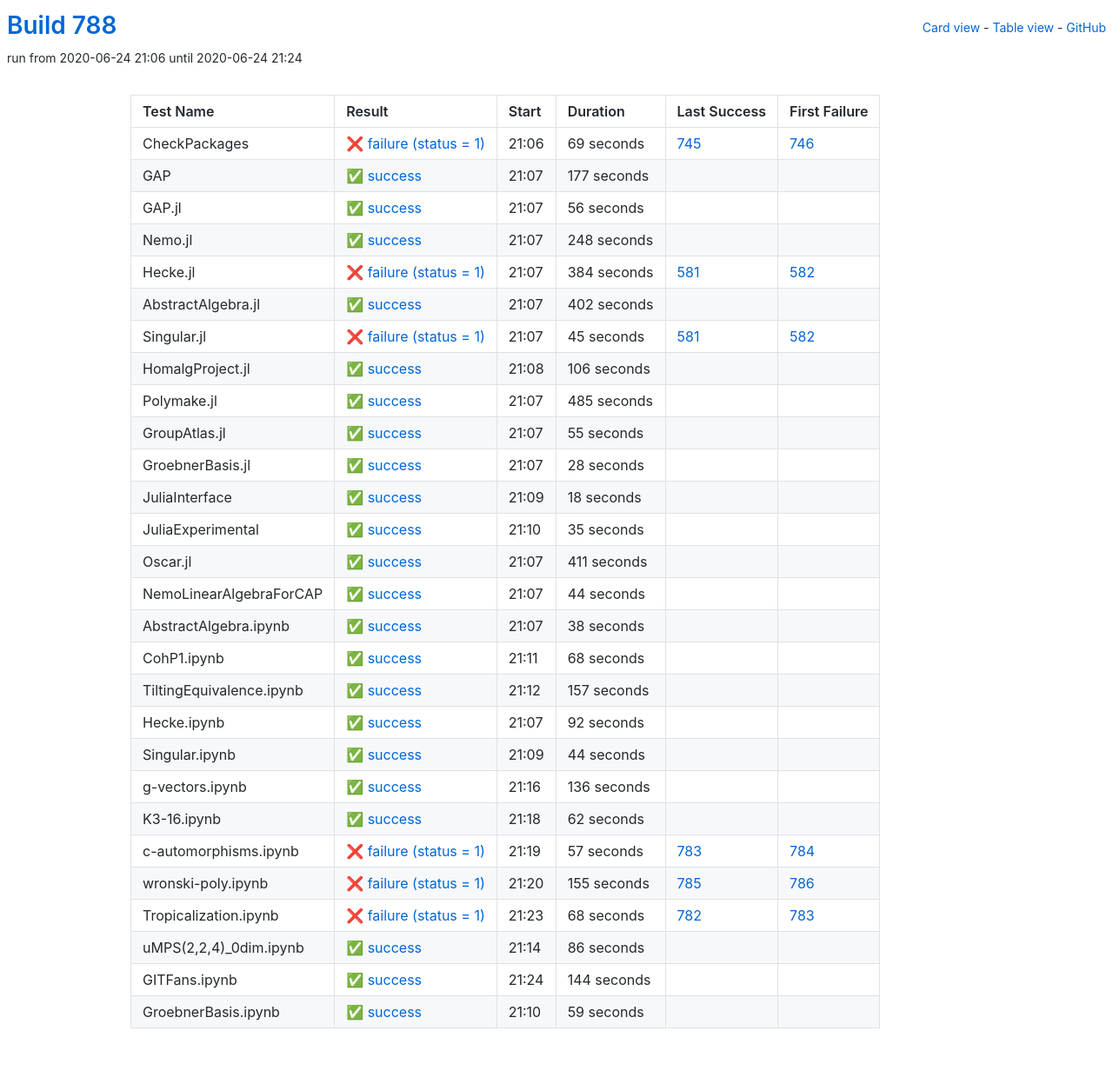
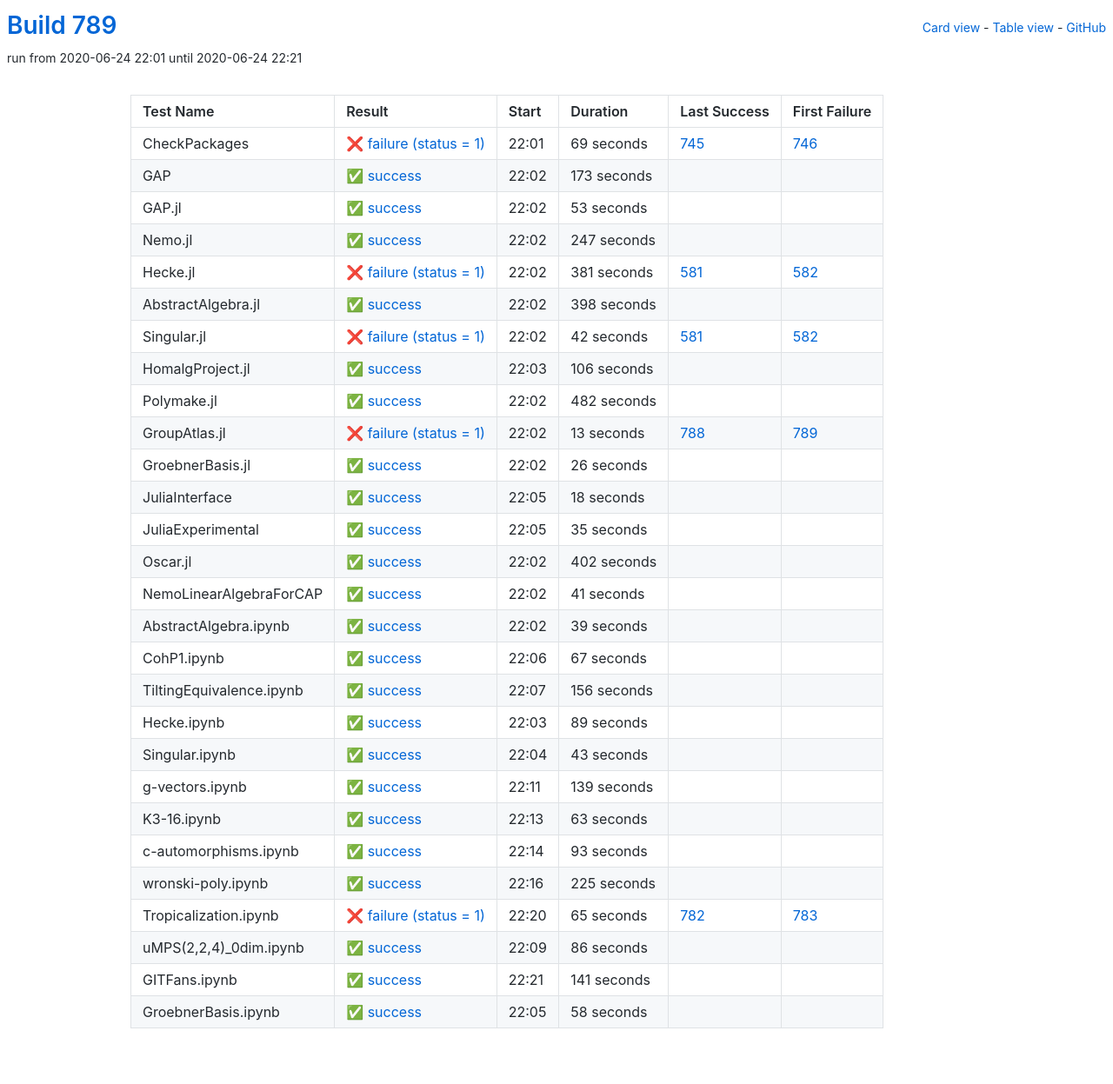
Before and after one commit to oscar-system/oscar-ci-status-1.4, a Jekyll site: the page built from table.html, in a window 1280 px wide. Shown: the whole page at 87% size. Built offline with Jekyll 4.4.1, drawn with Linux system fonts in a browser that asks for light colours.

Commit message:
Build #789

```diff
--- a/_data/ci.yml
+++ b/_data/ci.yml
@@ -1,6 +1,6 @@
 ---
-build: 788
-build_url: https://oscarci.mathematik.uni-kl.de/job/oscar-julia-1.4/788/
+build: 789
+build_url: https://oscarci.mathematik.uni-kl.de/job/oscar-julia-1.4/789/
 job: oscar-julia-1.4
 organization: oscar-system
 repo: oscar-ci-status-1.4
@@ -8,8 +8,8 @@ repourl: https://github.com/oscar-system/oscar-ci-status-1.4
 tests:
 - name: CheckPackages
   id: checkpackages
-  log: https://oscarci.mathematik.uni-kl.de/job/oscar-julia-1.4/788/artifact/logs/build-788/CheckPackages.log
-  start: 2020-06-24 21:06
+  log: https://oscarci.mathematik.uni-kl.de/job/oscar-julia-1.4/789/artifact/logs/build-789/CheckPackages.log
+  start: 2020-06-24 22:01
   success: false
   exitcode: 1
   status: failure
@@ -20,80 +20,80 @@ tests:
   first_failure_url: https://oscarci.mathematik.uni-kl.de/job/oscar-julia-1.4/746/
 - name: GAP
   id: gap
-  log: https://oscarci.mathematik.uni-kl.de/job/oscar-julia-1.4/788/artifact/logs/build-788/GAP.log
-  start: 2020-06-24 21:07
+  log: https://oscarci.mathematik.uni-kl.de/job/oscar-julia-1.4/789/artifact/logs/build-789/GAP.log
+  start: 2020-06-24 22:02
   success: true
   exitcode: 0
   status: success
-  duration: 177
+  duration: 173
   last_success: false
   last_success_url:
   first_failure: false
   first_failure_url:
 - name: GAP.jl
   id: gap-jl
-  log: https://oscarci.mathematik.uni-kl.de/job/oscar-julia-1.4/788/artifact/logs/build-788/GAP.jl.log
-  start: 2020-06-24 21:07
+  log: https://oscarci.mathematik.uni-kl.de/job/oscar-julia-1.4/789/artifact/logs/build-789/GAP.jl.log
+  start: 2020-06-24 22:02
   success: true
   exitcode: 0
   status: success
-  duration: 56
+  duration: 53
   last_success: false
   last_success_url:
   first_failure: false
   first_failure_url:
 - name: Nemo.jl
   id: nemo-jl
-  log: https://oscarci.mathematik.uni-kl.de/job/oscar-julia-1.4/788/artifact/logs/build-788/Nemo.jl.log
-  start: 2020-06-24 21:07
+  log: https://oscarci.mathematik.uni-kl.de/job/oscar-julia-1.4/789/artifact/logs/build-789/Nemo.jl.log
+  start: 2020-06-24 22:02
   success: true
   exitcode: 0
   status: success
-  duration: 248
+  duration: 247
   last_success: false
   last_success_url:
   first_failure: false
   first_failure_url:
 - name: Hecke.jl
   id: hecke-jl
-  log: https://oscarci.mathematik.uni-kl.de/job/oscar-julia-1.4/788/artifact/logs/build-788/Hecke.jl.log
-  start: 2020-06-24 21:07
+  log: https://oscarci.mathematik.uni-kl.de/job/oscar-julia-1.4/789/artifact/logs/build-789/Hecke.jl.log
+  start: 2020-06-24 22:02
   success: false
   exitcode: 1
   status: failure
-  duration: 384
+  duration: 381
   last_success: 581
   last_success_url: https://oscarci.mathematik.uni-kl.de/job/oscar-julia-1.4/581/
   first_failure: 582
   first_failure_url: https://oscarci.mathematik.uni-kl.de/job/oscar-julia-1.4/582/
 - name: AbstractAlgebra.jl
   id: abstractalgebra-jl
-  log: https://oscarci.mathematik.uni-kl.de/job/oscar-julia-1.4/788/artifact/logs/build-788/AbstractAlgebra.jl.log
-  start: 2020-06-24 21:07
+  log: https://oscarci.mathematik.uni-kl.de/job/oscar-julia-1.4/789/artifact/logs/build-789/AbstractAlgebra.jl.log
+  start: 2020-06-24 22:02
   success: true
   exitcode: 0
   status: success
-  duration: 402
+  duration: 398
   last_success: false
   last_success_url:
   first_failure: false
   first_failure_url:
 - name: Singular.jl
   id: singular-jl
-  log: https://oscarci.mathematik.uni-kl.de/job/oscar-julia-1.4/788/artifact/logs/build-788/Singular.jl.log
-  start: 2020-06-24 21:07
+  log: https://oscarci.mathematik.uni-kl.de/job/oscar-julia-1.4/789/artifact/logs/build-789/Singular.jl.log
+  start: 2020-06-24 22:02
   success: false
   exitcode: 1
   status: failure
-  duration: 45
+  duration: 42
   last_success: 581
   last_success_url: https://oscarci.mathematik.uni-kl.de/job/oscar-julia-1.4/581/
   first_failure: 582
   first_failure_url: https://oscarci.mathematik.uni-kl.de/job/oscar-julia-1.4/582/
 - name: HomalgProject.jl
   id: homalgproject-jl
-  log: https://oscarci.mathematik.uni-kl.de/job/oscar-julia-1.4/788/artifact/logs/build-788/HomalgProject.jl.log
-  start: 2020-06-24 21:08
+  log: https://oscarci.mathematik.uni-kl.de/job/oscar-julia-1.4/789/artifact/logs/build-789/HomalgProject.jl.log
+  start: 2020-06-24 22:03
   success: true
   exitcode: 0
   status: success
@@ -104,44 +104,44 @@ tests:
   first_failure_url:
 - name: Polymake.jl
   id: polymake-jl
-  log: https://oscarci.mathematik.uni-kl.de/job/oscar-julia-1.4/788/artifact/logs/build-788/Polymake.jl.log
-  start: 2020-06-24 21:07
+  log: https://oscarci.mathematik.uni-kl.de/job/oscar-julia-1.4/789/artifact/logs/build-789/Polymake.jl.log
+  start: 2020-06-24 22:02
   success: true
   exitcode: 0
   status: success
-  duration: 485
+  duration: 482
   last_success: false
   last_success_url:
   first_failure: false
   first_failure_url:
 - name: GroupAtlas.jl
   id: groupatlas-jl
-  log: https://oscarci.mathematik.uni-kl.de/job/oscar-julia-1.4/788/artifact/logs/build-788/GroupAtlas.jl.log
-  start: 2020-06-24 21:07
+  log: https://oscarci.mathematik.uni-kl.de/job/oscar-julia-1.4/789/artifact/logs/build-789/GroupAtlas.jl.log
+  start: 2020-06-24 22:02
+  success: false
+  exitcode: 1
+  status: failure
+  duration: 13
+  last_success: 788
+  last_success_url: https://oscarci.mathematik.uni-kl.de/job/oscar-julia-1.4/788/
+  first_failure: 789
+  first_failure_url: https://oscarci.mathematik.uni-kl.de/job/oscar-julia-1.4/789/
+- name: GroebnerBasis.jl
+  id: groebnerbasis-jl
+  log: https://oscarci.mathematik.uni-kl.de/job/oscar-julia-1.4/789/artifact/logs/build-789/GroebnerBasis.jl.log
+  start: 2020-06-24 22:02
   success: true
   exitcode: 0
   status: success
-  duration: 55
-  last_success: false
-  last_success_url:
-  first_failure: false
-  first_failure_url:
-- name: GroebnerBasis.jl
-  id: groebnerbasis-jl
-  log: https://oscarci.mathematik.uni-kl.de/job/oscar-julia-1.4/788/artifact/logs/build-788/GroebnerBasis.jl.log
-  start: 2020-06-24 21:07
-  success: true
-  exitcode: 0
-  status: success
-  duration: 28
+  duration: 26
   last_success: false
   last_success_url:
   first_failure: false
   first_failure_url:
 - name: JuliaInterface
   id: juliainterface
-  log: https://oscarci.mathematik.uni-kl.de/job/oscar-julia-1.4/788/artifact/logs/build-788/JuliaInterface.log
-  start: 2020-06-24 21:09
+  log: https://oscarci.mathematik.uni-kl.de/job/oscar-julia-1.4/789/artifact/logs/build-789/JuliaInterface.log
+  start: 2020-06-24 22:05
   success: true
   exitcode: 0
   status: success
@@ -152,8 +152,8 @@ tests:
   first_failure_url:
 - name: JuliaExperimental
   id: juliaexperimental
-  log: https://oscarci.mathematik.uni-kl.de/job/oscar-julia-1.4/788/artifact/logs/build-788/JuliaExperimental.log
-  start: 2020-06-24 21:10
+  log: https://oscarci.mathematik.uni-kl.de/job/oscar-julia-1.4/789/artifact/logs/build-789/JuliaExperimental.log
+  start: 2020-06-24 22:05
   success: true
   exitcode: 0
   status: success
@@ -164,152 +164,152 @@ tests:
   first_failure_url:
 - name: Oscar.jl
   id: oscar-jl
-  log: https://oscarci.mathematik.uni-kl.de/job/oscar-julia-1.4/788/artifact/logs/build-788/Oscar.jl.log
-  start: 2020-06-24 21:07
+  log: https://oscarci.mathematik.uni-kl.de/job/oscar-julia-1.4/789/artifact/logs/build-789/Oscar.jl.log
+  start: 2020-06-24 22:02
   success: true
   exitcode: 0
   status: success
-  duration: 411
+  duration: 402
   last_success: false
   last_success_url:
   first_failure: false
   first_failure_url:
 - name: NemoLinearAlgebraForCAP
   id: nemolinearalgebraforcap
-  log: https://oscarci.mathematik.uni-kl.de/job/oscar-julia-1.4/788/artifact/logs/build-788/NemoLinearAlgebraForCAP.log
-  start: 2020-06-24 21:07
+  log: https://oscarci.mathematik.uni-kl.de/job/oscar-julia-1.4/789/artifact/logs/build-789/NemoLinearAlgebraForCAP.log
+  start: 2020-06-24 22:02
   success: true
   exitcode: 0
   status: success
-  duration: 44
+  duration: 41
   last_success: false
   last_success_url:
   first_failure: false
   first_failure_url:
 - name: AbstractAlgebra.ipynb
   id: abstractalgebra-ipynb
-  log: https://oscarci.mathematik.uni-kl.de/job/oscar-julia-1.4/788/artifact/logs/build-788/AbstractAlgebra.ipynb.log
-  start: 2020-06-24 21:07
+  log: https://oscarci.mathematik.uni-kl.de/job/oscar-julia-1.4/789/artifact/logs/build-789/AbstractAlgebra.ipynb.log
+  start: 2020-06-24 22:02
   success: true
   exitcode: 0
   status: success
-  duration: 38
+  duration: 39
   last_success: false
   last_success_url:
   first_failure: false
   first_failure_url:
 - name: CohP1.ipynb
   id: cohp1-ipynb
-  log: https://oscarci.mathematik.uni-kl.de/job/oscar-julia-1.4/788/artifact/logs/build-788/CohP1.ipynb.log
-  start: 2020-06-24 21:11
+  log: https://oscarci.mathematik.uni-kl.de/job/oscar-julia-1.4/789/artifact/logs/build-789/CohP1.ipynb.log
+  start: 2020-06-24 22:06
   success: true
   exitcode: 0
   status: success
-  duration: 68
+  duration: 67
   last_success: false
   last_success_url:
   first_failure: false
   first_failure_url:
 - name: TiltingEquivalence.ipynb
   id: tiltingequivalence-ipynb
-  log: https://oscarci.mathematik.uni-kl.de/job/oscar-julia-1.4/788/artifact/logs/build-788/TiltingEquivalence.ipynb.log
-  start: 2020-06-24 21:12
+  log: https://oscarci.mathematik.uni-kl.de/job/oscar-julia-1.4/789/artifact/logs/build-789/TiltingEquivalence.ipynb.log
+  start: 2020-06-24 22:07
   success: true
   exitcode: 0
   status: success
-  duration: 157
+  duration: 156
   last_success: false
   last_success_url:
   first_failure: false
   first_failure_url:
 - name: Hecke.ipynb
   id: hecke-ipynb
-  log: https://oscarci.mathematik.uni-kl.de/job/oscar-julia-1.4/788/artifact/logs/build-788/Hecke.ipynb.log
-  start: 2020-06-24 21:07
+  log: https://oscarci.mathematik.uni-kl.de/job/oscar-julia-1.4/789/artifact/logs/build-789/Hecke.ipynb.log
+  start: 2020-06-24 22:03
   success: true
   exitcode: 0
   status: success
-  duration: 92
+  duration: 89
   last_success: false
   last_success_url:
   first_failure: false
   first_failure_url:
 - name: Singular.ipynb
   id: singular-ipynb
-  log: https://oscarci.mathematik.uni-kl.de/job/oscar-julia-1.4/788/artifact/logs/build-788/Singular.ipynb.log
-  start: 2020-06-24 21:09
+  log: https://oscarci.mathematik.uni-kl.de/job/oscar-julia-1.4/789/artifact/logs/build-789/Singular.ipynb.log
+  start: 2020-06-24 22:04
   success: true
   exitcode: 0
   status: success
-  duration: 44
+  duration: 43
   last_success: false
   last_success_url:
   first_failure: false
   first_failure_url:
 - name: g-vectors.ipynb
   id: g-vectors-ipynb
-  log: https://oscarci.mathematik.uni-kl.de/job/oscar-julia-1.4/788/artifact/logs/build-788/g-vectors.ipynb.log
-  start: 2020-06-24 21:16
+  log: https://oscarci.mathematik.uni-kl.de/job/oscar-julia-1.4/789/artifact/logs/build-789/g-vectors.ipynb.log
+  start: 2020-06-24 22:11
   success: true
   exitcode: 0
   status: success
-  duration: 136
+  duration: 139
   last_success: false
   last_success_url:
   first_failure: false
   first_failure_url:
 - name: K3-16.ipynb
   id: k3-16-ipynb
-  log: https://oscarci.mathematik.uni-kl.de/job/oscar-julia-1.4/788/artifact/logs/build-788/K3-16.ipynb.log
-  start: 2020-06-24 21:18
+  log: https://oscarci.mathematik.uni-kl.de/job/oscar-julia-1.4/789/artifact/logs/build-789/K3-16.ipynb.log
+  start: 2020-06-24 22:13
   success: true
   exitcode: 0
   status: success
-  duration: 62
+  duration: 63
   last_success: false
   last_success_url:
   first_failure: false
   first_failure_url:
 - name: c-automorphisms.ipynb
   id: c-automorphisms-ipynb
-  log: https://oscarci.mathematik.uni-kl.de/job/oscar-julia-1.4/788/artifact/logs/build-788/c-automorphisms.ipynb.log
-  start: 2020-06-24 21:19
+  log: https://oscarci.mathematik.uni-kl.de/job/oscar-julia-1.4/789/artifact/logs/build-789/c-automorphisms.ipynb.log
+  start: 2020-06-24 22:14
+  success: true
+  exitcode: 0
+  status: success
+  duration: 93
+  last_success: false
+  last_success_url:
+  first_failure: false
+  first_failure_url:
+- name: wronski-poly.ipynb
+  id: wronski-poly-ipynb
+  log: https://oscarci.mathematik.uni-kl.de/job/oscar-julia-1.4/789/artifact/logs/build-789/wronski-poly.ipynb.log
+  start: 2020-06-24 22:16
+  success: true
+  exitcode: 0
+  status: success
+  duration: 225
+  last_success: false
+  last_success_url:
+  first_failure: false
+  first_failure_url:
+- name: Tropicalization.ipynb
+  id: tropicalization-ipynb
+  log: https://oscarci.mathematik.uni-kl.de/job/oscar-julia-1.4/789/artifact/logs/build-789/Tropicalization.ipynb.log
+  start: 2020-06-24 22:20
   success: false
   exitcode: 1
   status: failure
-  duration: 57
-  last_success: 783
-  last_success_url: https://oscarci.mathematik.uni-kl.de/job/oscar-julia-1.4/783/
-  first_failure: 784
-  first_failure_url: https://oscarci.mathematik.uni-kl.de/job/oscar-julia-1.4/784/
-- name: wronski-poly.ipynb
-  id: wronski-poly-ipynb
-  log: https://oscarci.mathematik.uni-kl.de/job/oscar-julia-1.4/788/artifact/logs/build-788/wronski-poly.ipynb.log
-  start: 2020-06-24 21:20
-  success: false
-  exitcode: 1
-  status: failure
-  duration: 155
-  last_success: 785
-  last_success_url: https://oscarci.mathematik.uni-kl.de/job/oscar-julia-1.4/785/
-  first_failure: 786
-  first_failure_url: https://oscarci.mathematik.uni-kl.de/job/oscar-julia-1.4/786/
-- name: Tropicalization.ipynb
-  id: tropicalization-ipynb
-  log: https://oscarci.mathematik.uni-kl.de/job/oscar-julia-1.4/788/artifact/logs/build-788/Tropicalization.ipynb.log
-  start: 2020-06-24 21:23
-  success: false
-  exitcode: 1
-  status: failure
-  duration: 68
+  duration: 65
   last_success: 782
   last_success_url: https://oscarci.mathematik.uni-kl.de/job/oscar-julia-1.4/782/
   first_failure: 783
   first_failure_url: https://oscarci.mathematik.uni-kl.de/job/oscar-julia-1.4/783/
 - name: uMPS(2,2,4)_0dim.ipynb
   id: umps-2-2-4-0dim-ipynb
-  log: https://oscarci.mathematik.uni-kl.de/job/oscar-julia-1.4/788/artifact/logs/build-788/uMPS-2-2-4-_0dim.ipynb.log
-  start: 2020-06-24 21:14
+  log: https://oscarci.mathematik.uni-kl.de/job/oscar-julia-1.4/789/artifact/logs/build-789/uMPS-2-2-4-_0dim.ipynb.log
+  start: 2020-06-24 22:09
   success: true
   exitcode: 0
   status: success
@@ -320,24 +320,24 @@ tests:
   first_failure_url:
 - name: GITFans.ipynb
   id: gitfans-ipynb
-  log: https://oscarci.mathematik.uni-kl.de/job/oscar-julia-1.4/788/artifact/logs/build-788/GITFans.ipynb.log
-  start: 2020-06-24 21:24
+  log: https://oscarci.mathematik.uni-kl.de/job/oscar-julia-1.4/789/artifact/logs/build-789/GITFans.ipynb.log
+  start: 2020-06-24 22:21
   success: true
   exitcode: 0
   status: success
-  duration: 144
+  duration: 141
   last_success: false
   last_success_url:
   first_failure: false
   first_failure_url:
 - name: GroebnerBasis.ipynb
   id: groebnerbasis-ipynb
-  log: https://oscarci.mathematik.uni-kl.de/job/oscar-julia-1.4/788/artifact/logs/build-788/GroebnerBasis.ipynb.log
-  start: 2020-06-24 21:10
+  log: https://oscarci.mathematik.uni-kl.de/job/oscar-julia-1.4/789/artifact/logs/build-789/GroebnerBasis.ipynb.log
+  start: 2020-06-24 22:05
   success: true
   exitcode: 0
   status: success
-  duration: 59
+  duration: 58
   last_success: false
   last_success_url:
   first_failure: false
```
Also changed, not shown: README.md.
